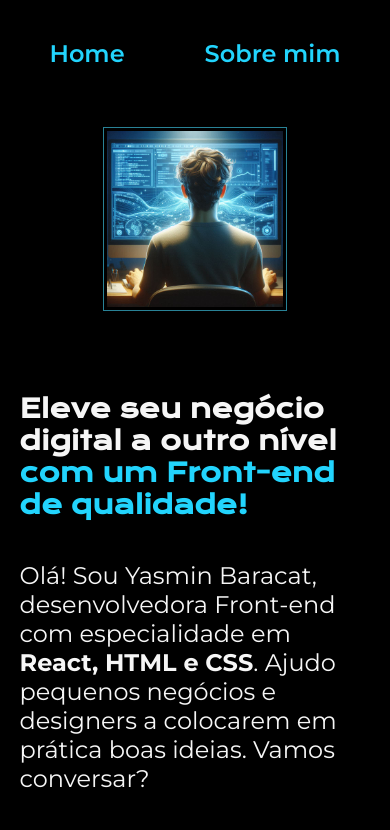
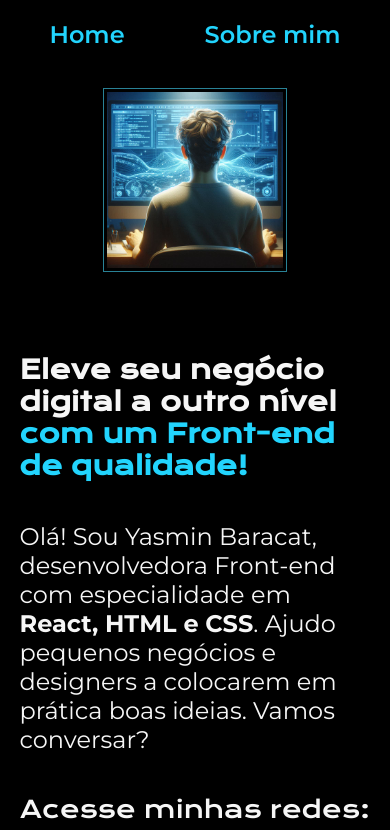
Before and after one commit to yasminbaracat/portfolio, a plain HTML site: page index.html in a window 390 px wide. Shown: the top 830 px of the page. Drawn offline with nearby package versions, Linux system fonts and the light colour scheme.

Commit message:
Add files via upload

```diff
--- a/estilos/style.css
+++ b/estilos/style.css
@@ -139,7 +139,7 @@ box-sizing: border-box;
 
 @media (max-width: 1100px) {
     .cabecalho {
-        padding: 10%;
+        padding: 5%;
     }
 
     .cabecalho__menu {
```
Also changed, not shown: about.html (+1 -1 lines).
